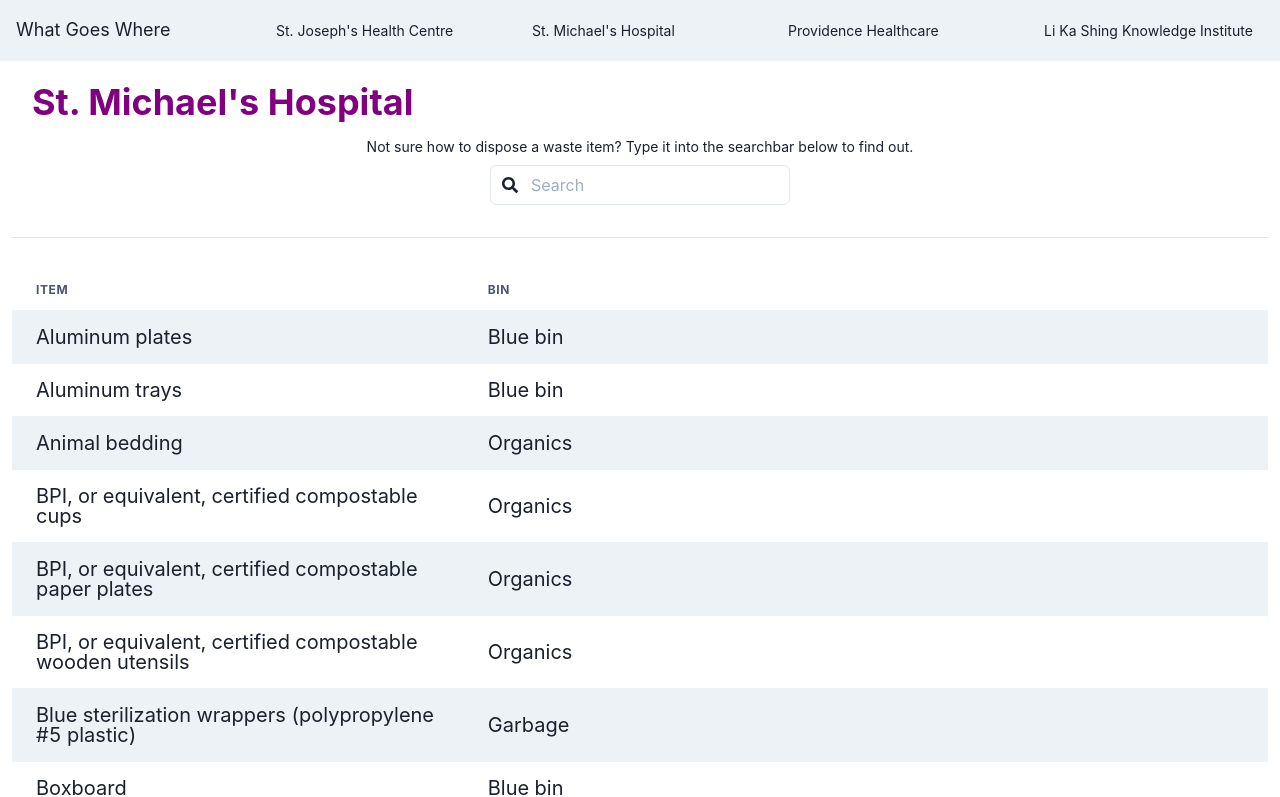
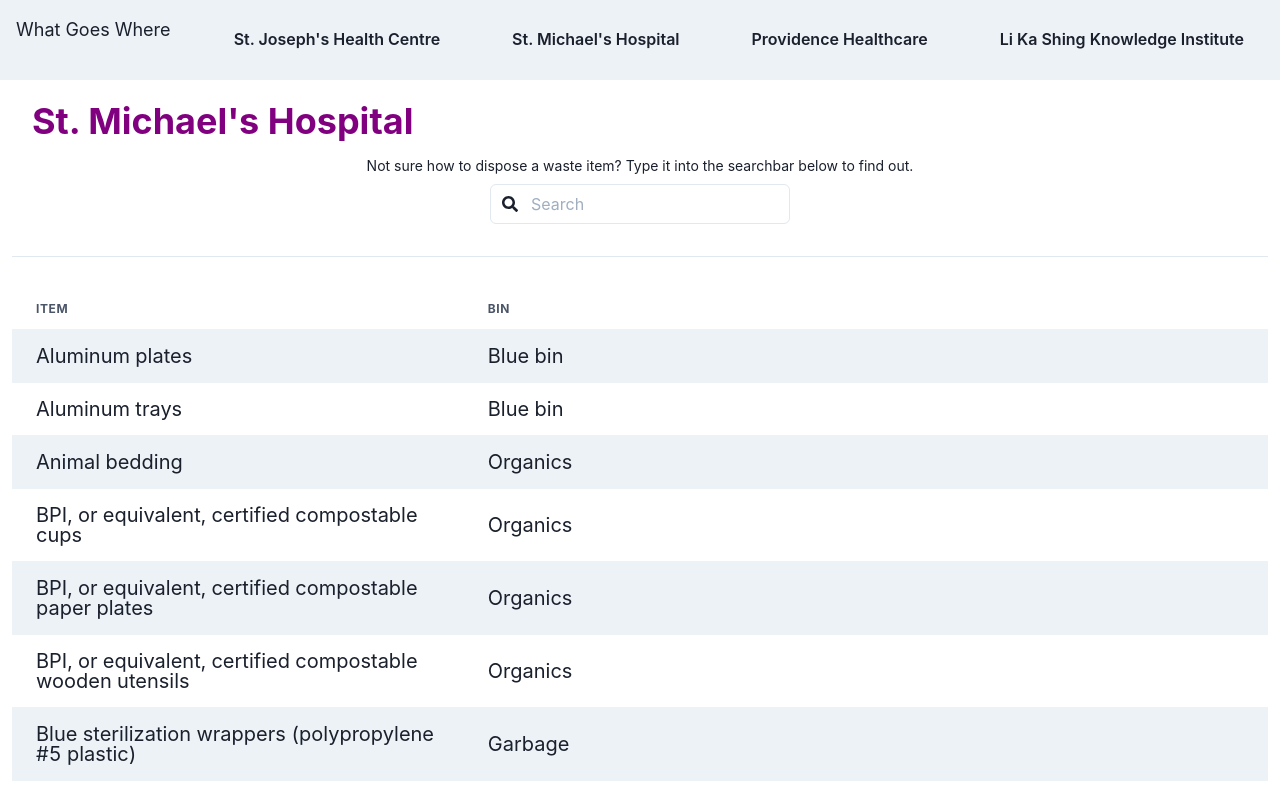
Before and after one commit to dkurukula/whatgoeswhere, a React (Create React App) app: page / in a window 1280 px wide. Shown: the top 797 px of the page. Built offline with nearby package versions, Linux system fonts and the light colour scheme.

Commit message:
clickable nav

```diff
--- a/src/App.tsx
+++ b/src/App.tsx
@@ -6,7 +6,8 @@
   VStack,
   Grid,
   Heading,
-  theme
+  theme,
+  Button
 } from "@chakra-ui/react"
 import ListView from './components/ListView'
 import items from './data.json'
@@ -14,9 +15,23 @@
 import { SearchBar } from "./components/SearchBar"
 import { StackDivider } from "@chakra-ui/react"
 
+interface ISite {
+  StMichaels: string,
+  StJosephs: string,
+  Providence: string,
+  LKS: string
+}
+const site:ISite  = {
+  StMichaels:"St. Michael's Hospital",
+  StJosephs:"St. Joseph's Health Centre",
+  Providence:"Providence Healthcare",
+  LKS:"Li Ka Shing Knowledge Institute"
+}
+
 const initialState = {
   search:'',
-  searchedItems: items.sort((a, b) => (a.item > b.item) ? 1 : -1)
+  searchedItems: items.sort((a, b) => (a.item > b.item) ? 1 : -1),
+  site: site.StMichaels
 }
 
 const reducer = (state: any, action: { type: any; payload: any }) => {
@@ -25,11 +40,12 @@
       return { ...state, search: action.payload}
     case 'SEARCH_DATA':
       return { ...state, searchedItems: action.payload}
+    case 'SWITCH_SITE':
+      return { ...state, site: action.payload}
     default:
       throw new Error()
   }
 }
-
 
 export const App = () => {
 
@@ -46,19 +62,45 @@
     dispatch({ type: 'SEARCH_DATA', payload: searchData})
   }
 
+  const switchSites = (site: string) =>  dispatch({type: 'SWITCH_SITE', payload: site})
+
   return (
     <ChakraProvider theme={theme}>
       <Grid templateColumns="repeat(5, 1fr)" bg="gray.100">
         <Box m={4} fontSize="lg">What Goes Where</Box>
-        <Box m={5} fontSize="sm" textAlign="left">St. Joseph's Health Centre</Box>
-        <Box m={5} fontSize="sm" textAlign="left">St. Michael's Hospital</Box>
-        <Box m={5} fontSize="sm" textAlign="left">Providence Healthcare</Box>
-        <Box m={5} fontSize="sm" textAlign="left">Li Ka Shing Knowledge Institute</Box>
+        <Box m={5} fontSize="sm" textAlign="left">
+          <Button
+            onClick={()=>switchSites(site.StJosephs)}
+          >
+            St. Joseph's Health Centre
+            </Button>
+          </Box>
+        <Box m={5} fontSize="sm" textAlign="left">
+          <Button
+            onClick={()=>switchSites(site.StMichaels)}
+          >
+          St. Michael's Hospital
+          </Button>
+        </Box>
+        <Box m={5} fontSize="sm" textAlign="left">
+          <Button
+            onClick={()=>switchSites(site.Providence)}
+          >
+          Providence Healthcare
+          </Button>
+        </Box>
+        <Box m={5} fontSize="sm" textAlign="left">
+          <Button
+            onClick={()=>switchSites(site.LKS)}
+          >
+          Li Ka Shing Knowledge Institute
+          </Button>
+        </Box>
       </Grid>
 
       <Box textAlign="left" fontSize="xl">
         <Box textAlign="left" marginLeft={8} marginTop={5} fontSize="xl" color="purple">
-          <Heading>St. Michael's Hospital</Heading>
+          <Heading>{state.site}</Heading>
         </Box>
 
         <Grid minH="10vh" p={3}>
```
